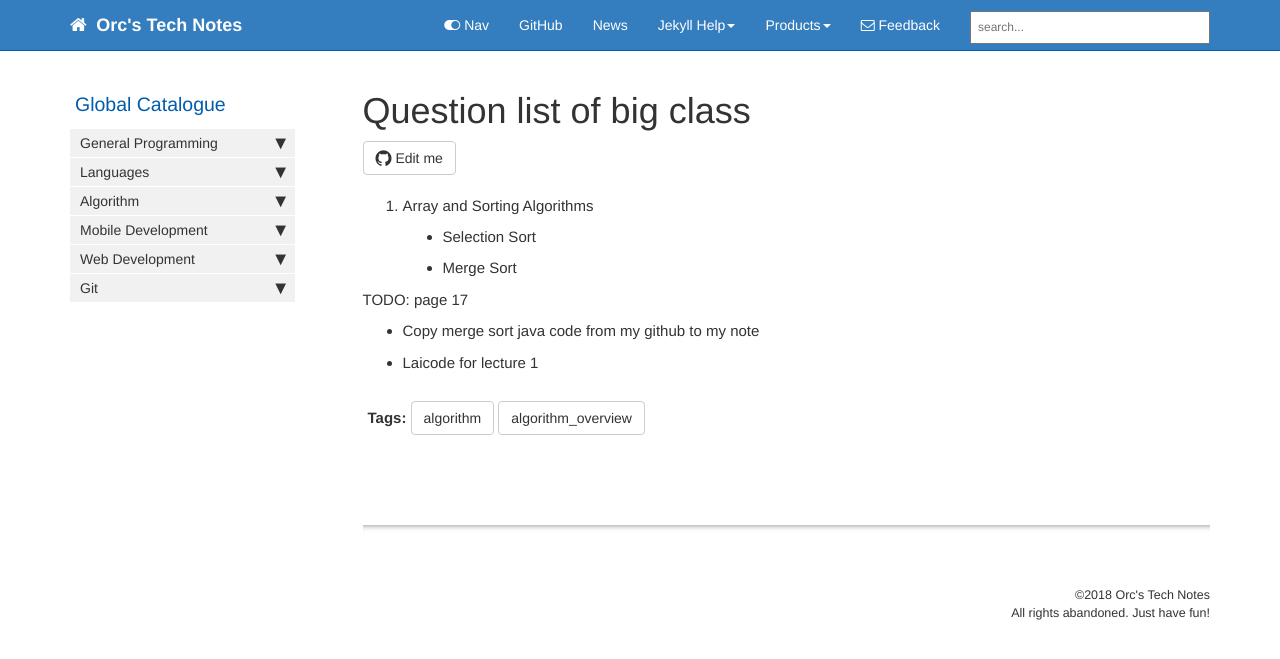
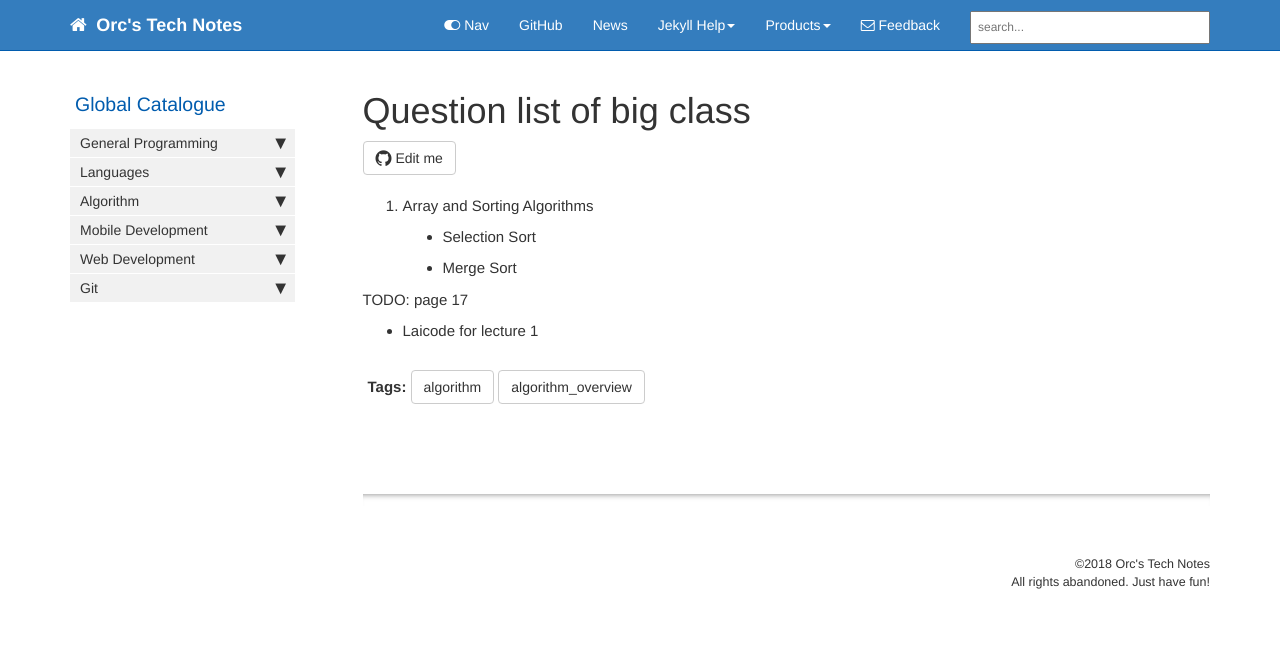
Before and after one commit to HungryOrc/hungryorc.github.io, a Jekyll site: the page built from pages/algorithm/algorithm_big_class.md, in a window 1280 px wide. Shown: the top 659 px of the page. Built offline with Jekyll 4.4.1, drawn with Linux system fonts in a browser that asks for light colours; nearby versions of some CDN libraries; comment, search, counter and statistics services are not loaded.

Commit message:
Update algorithm_big_class.md

```diff
--- a/pages/algorithm/algorithm_big_class.md
+++ b/pages/algorithm/algorithm_big_class.md
@@ -15,7 +15,6 @@ toc: false
 
 
 TODO: page 17
-* Copy merge sort java code from my github to my note
 * Laicode for lecture 1
 
 
```
